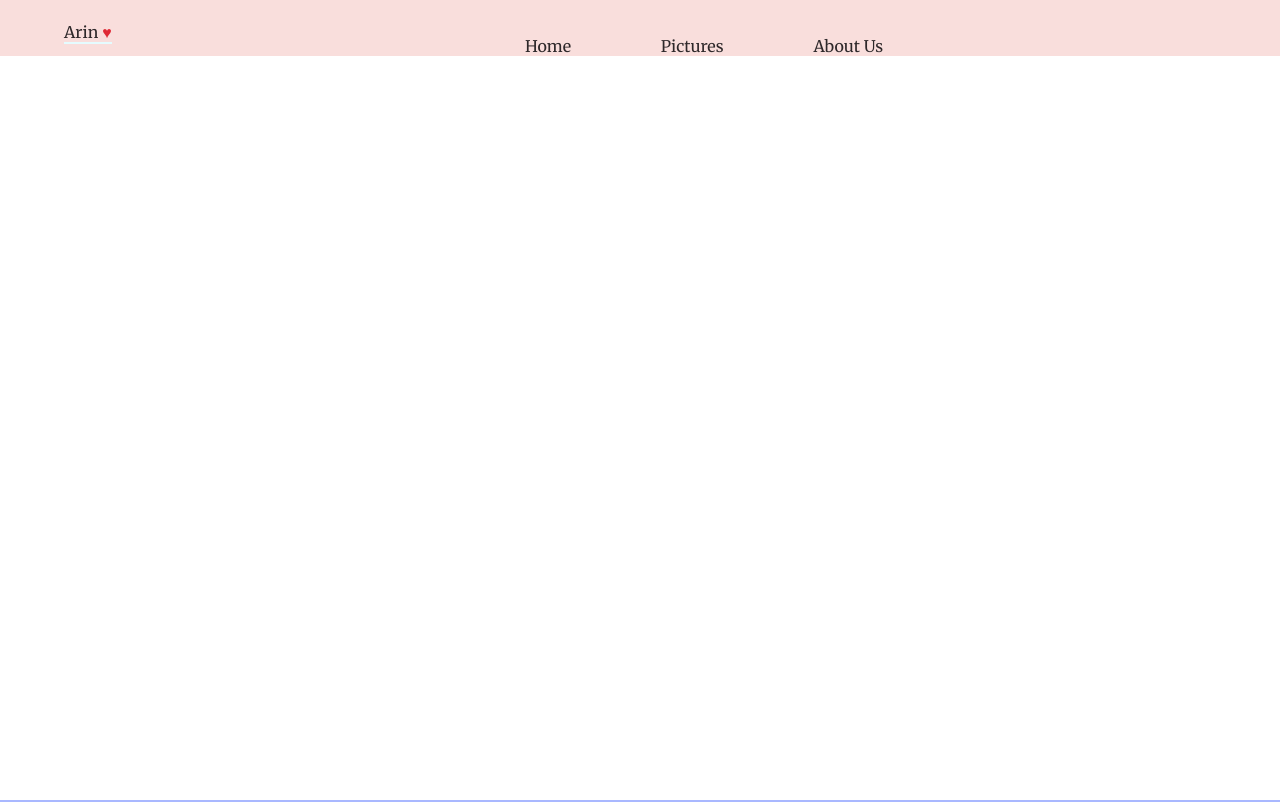
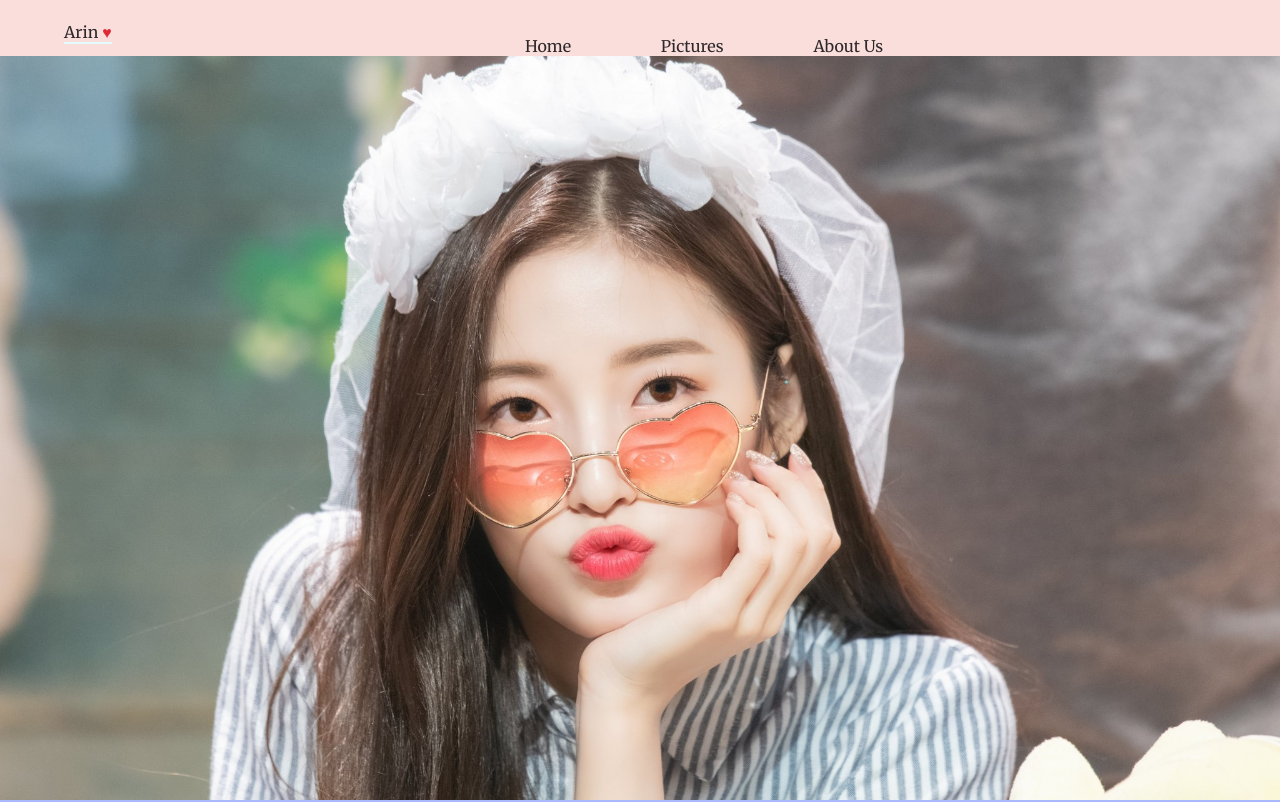
Before and after one commit to rickarin/Meu-primeiro-html-bonitinho, a plain HTML site: page site-1/index.html in a window 1280 px wide. Shown: the top 802 px of the page. Drawn offline with Linux system fonts and the light colour scheme; the site is published under a folder, as on GitHub Pages, so addresses that start at the root find nothing.

Commit message:
Adicionando um Ponto no .foto-main

```diff
--- a/site-1/style.css
+++ b/site-1/style.css
@@ -86,7 +86,7 @@ main {
 main .foto-main {
   height: 93vh;
   width: 100vw;
-  background: url("/imgs/main-foto.jpg");
+  background: url("./imgs/main-foto.jpg");
   background-repeat: no-repeat;
   background-size: cover;
   background-position: right;
```
